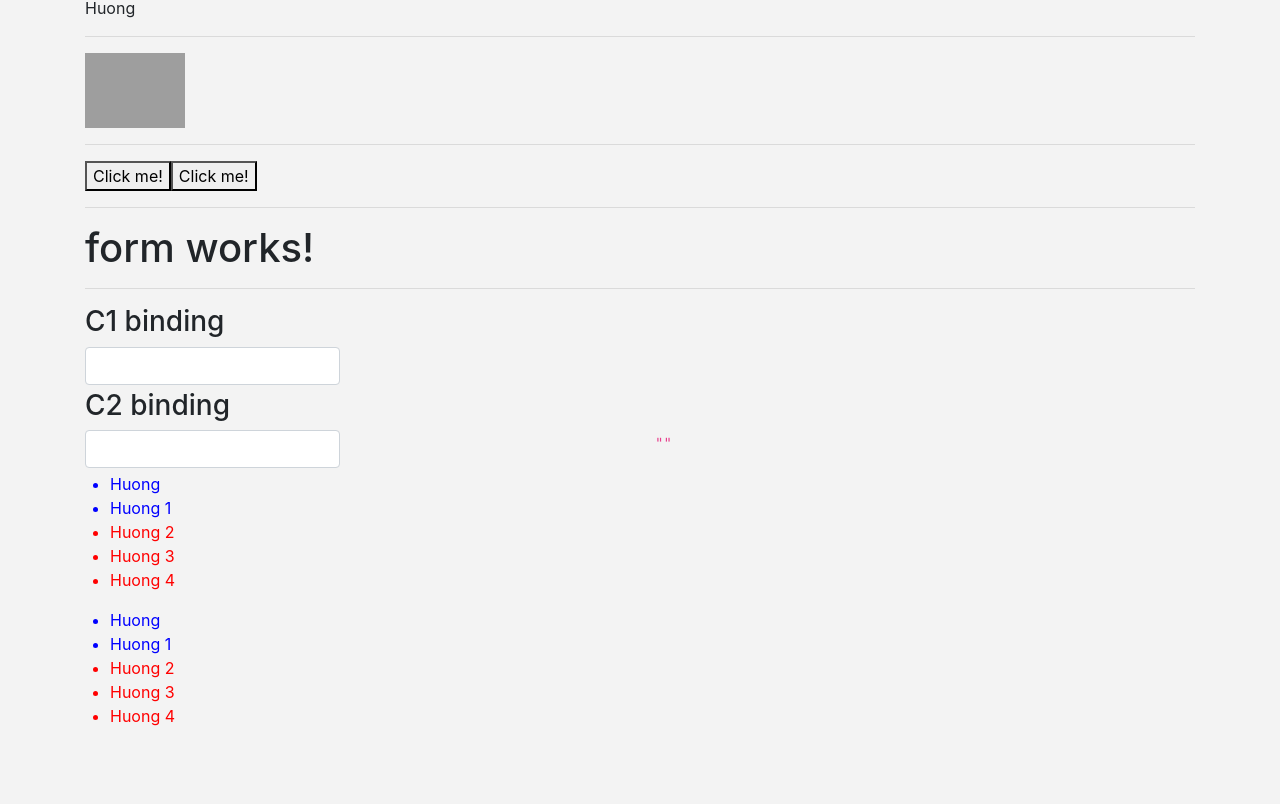
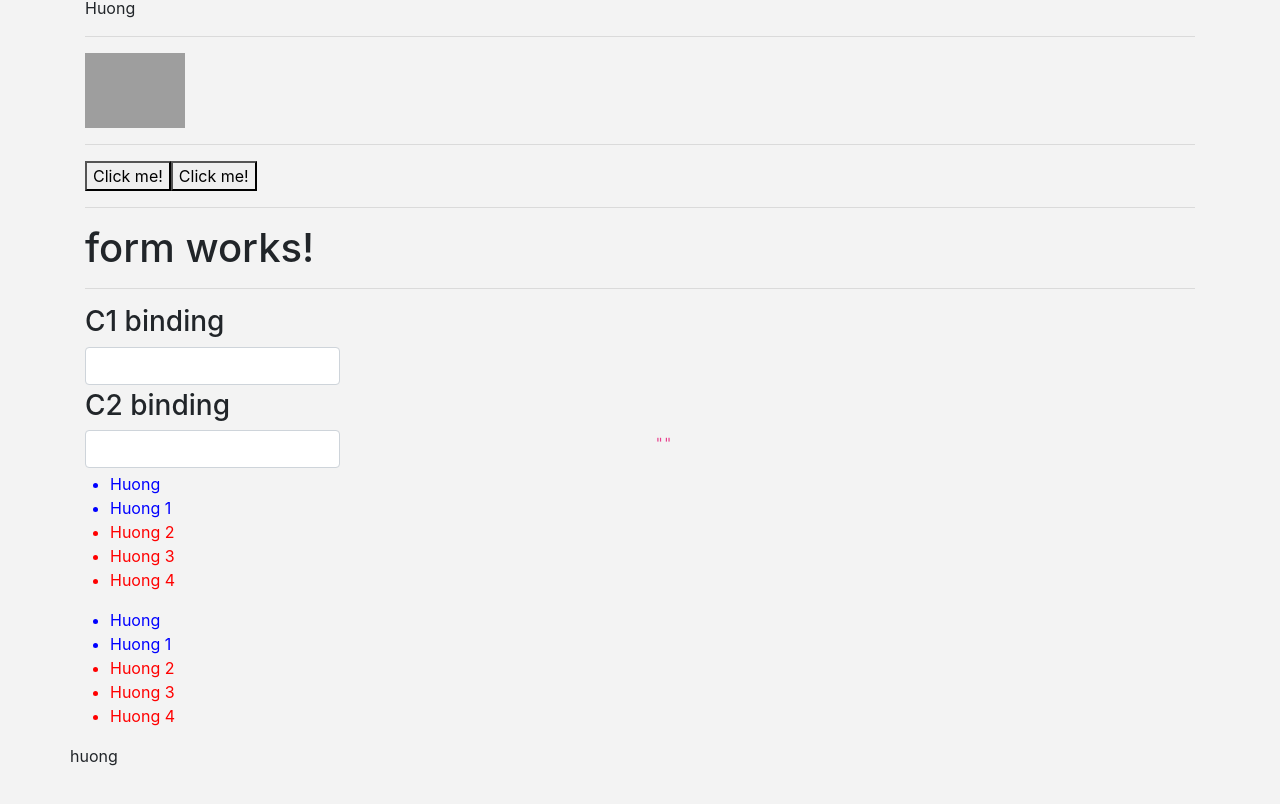
Before and after one commit to huongbee/ng1, an Angular app: page / in a window 1280 px wide. Shown: the part 1127-1931 px from the top of the page. Built offline with nearby package versions, Linux system fonts and the light colour scheme; grey boxes are pictures that could not be loaded.

Commit message:
*ngIf="condition; else elseBlock.........#elseBlock

```diff
--- a/src/app/form/form.component.html
+++ b/src/app/form/form.component.html
@@ -38,3 +38,7 @@
     <li *ngFor="let hero of heroes" [class.red]="hero.id>2" [class.blue]="hero.id<=2">{{hero.name}}</li>
   </ul>
 </div>
+<div class="row">
+  <div *ngIf="checkngIf=='huong'; else elseBlock">{{checkngIf}}</div>
+  <ng-template #elseBlock> change value of checkngIf to show this text</ng-template>
+</div>
--- a/src/app/form/form.component.ts
+++ b/src/app/form/form.component.ts
@@ -25,4 +25,6 @@ export class FormComponent implements OnInit {
     this.inputValue = event.target.value
   }
 
+  checkngIf = "huong"
+
 }
```
